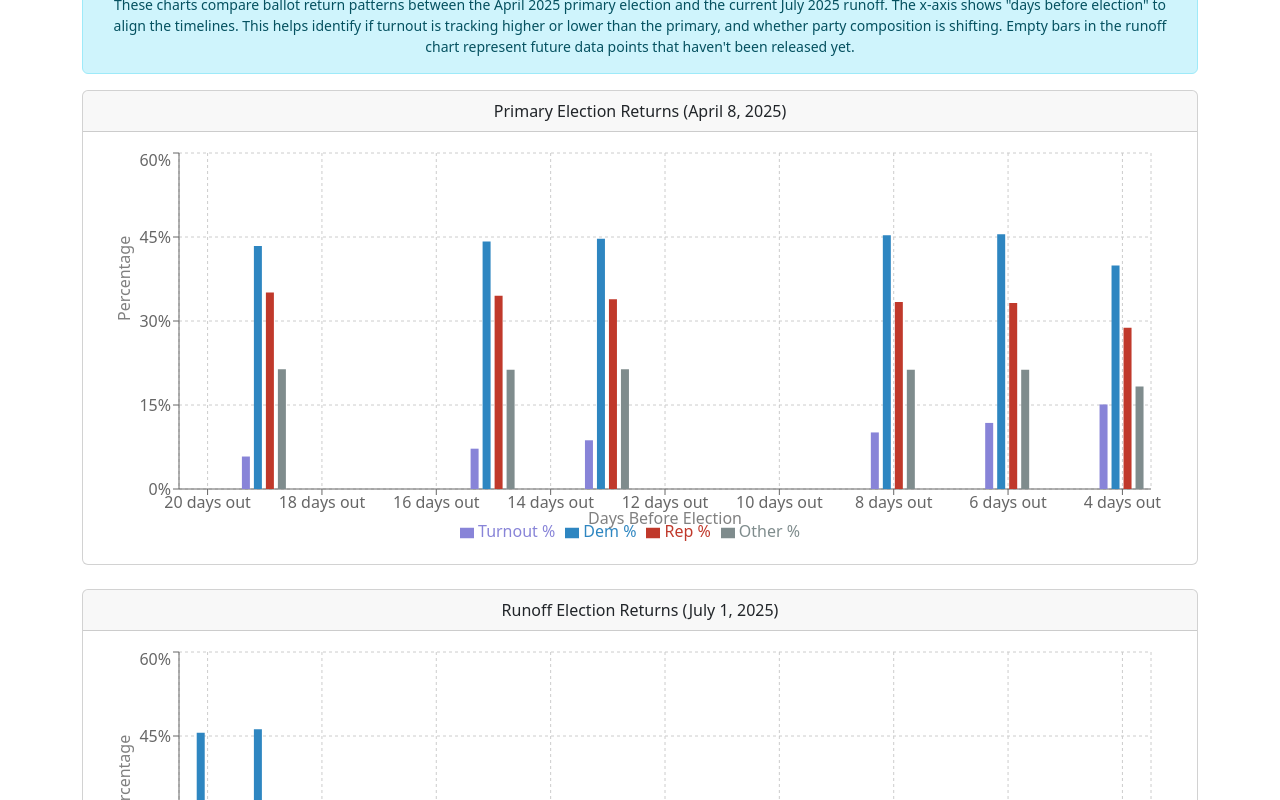
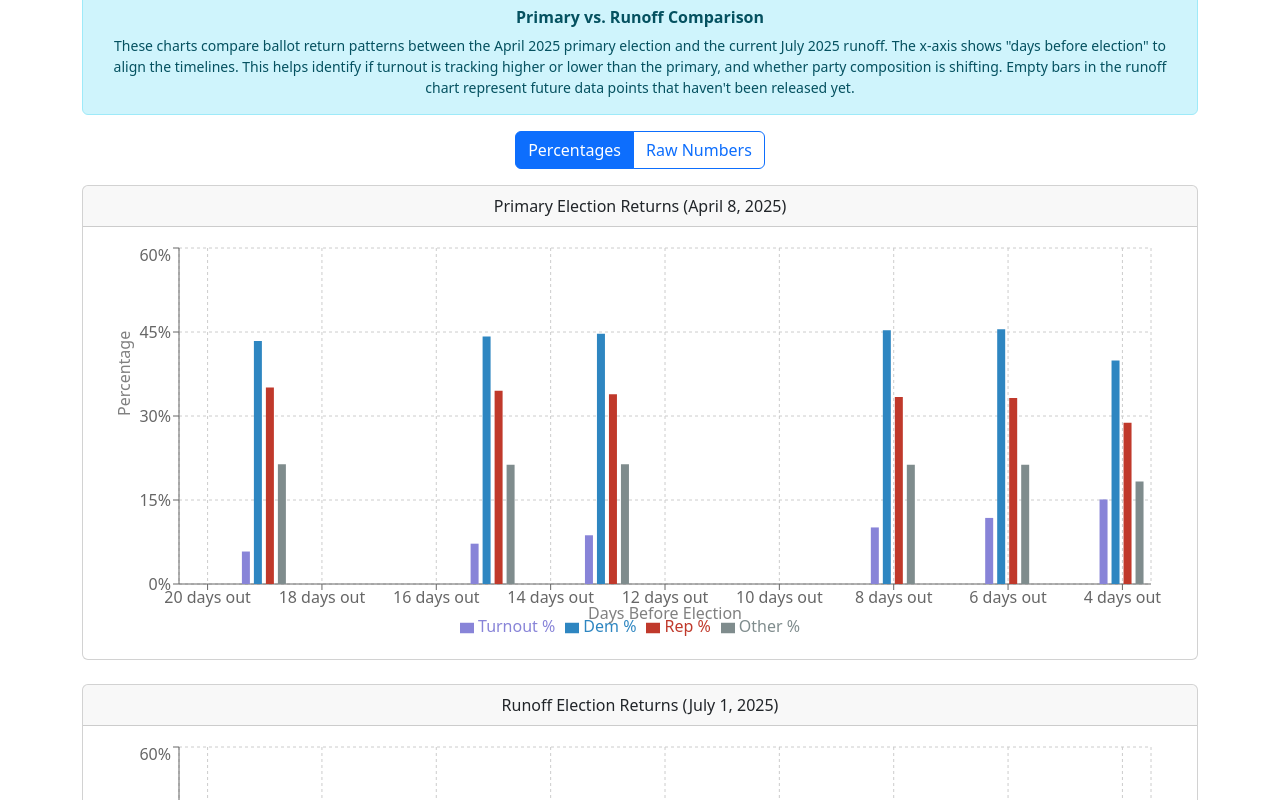
Before and after one commit to mph372/sd-d1-runoff-tracker, a React (Create React App) app: page /ballot-returns in a window 1280 px wide. Shown: the part 1520-2320 px from the top of the page. Built offline with nearby package versions, Linux system fonts and the light colour scheme.

Commit message:
updated ballot returns; added toggle to primary vs general chart

```diff
--- a/src/pages/BallotReturnsDashboard.js
+++ b/src/pages/BallotReturnsDashboard.js
@@ -9,6 +9,7 @@ function BallotReturnsDashboard() {
   const [loading, setLoading] = useState(true);
   const [error, setError] = useState(null);
   const [windowWidth, setWindowWidth] = useState(window.innerWidth);
+  const [showRawNumbers, setShowRawNumbers] = useState(false);
 
   // Track window resize for responsive design
   useEffect(() => {
@@ -166,6 +167,10 @@ function BallotReturnsDashboard() {
       const daysFromElection = Math.ceil((primaryElectionDate - date) / (1000 * 60 * 60 * 24));
       return {
         daysFromElection,
+        total: d.total,
+        dem: d.dem,
+        rep: d.rep,
+        other: d.other,
         'Turnout %': parseFloat((d.total / primaryRegistration.total * 100).toFixed(1)),
         'Dem %': parseFloat((d.dem / d.total * 100).toFixed(1)),
         'Rep %': parseFloat((d.rep / d.total * 100).toFixed(1)),
@@ -180,6 +185,10 @@ function BallotReturnsDashboard() {
       const daysFromElection = Math.ceil((runoffElectionDate - date) / (1000 * 60 * 60 * 24));
       return {
         daysFromElection,
+        total: d.total,
+        dem: d.dem,
+        rep: d.rep,
+        other: d.other,
         'Turnout %': parseFloat((d.total / runoffRegistration.total * 100).toFixed(1)),
         'Dem %': parseFloat((d.dem / d.total * 100).toFixed(1)),
         'Rep %': parseFloat((d.rep / d.total * 100).toFixed(1)),
@@ -209,7 +218,11 @@ function BallotReturnsDashboard() {
         'Turnout %': existingData ? existingData['Turnout %'] : null,
         'Dem %': existingData ? existingData['Dem %'] : null,
         'Rep %': existingData ? existingData['Rep %'] : null,
-        'Other %': existingData ? existingData['Other %'] : null
+        'Other %': existingData ? existingData['Other %'] : null,
+        'Turnout #': existingData ? existingData.total : null,
+        'Dem #': existingData ? existingData.dem : null,
+        'Rep #': existingData ? existingData.rep : null,
+        'Other #': existingData ? existingData.other : null
       };
     });
 
@@ -221,7 +234,11 @@ function BallotReturnsDashboard() {
         'Turnout %': existingData ? existingData['Turnout %'] : null,
         'Dem %': existingData ? existingData['Dem %'] : null,
         'Rep %': existingData ? existingData['Rep %'] : null,
-        'Other %': existingData ? existingData['Other %'] : null
+        'Other %': existingData ? existingData['Other %'] : null,
+        'Turnout #': existingData ? existingData.total : null,
+        'Dem #': existingData ? existingData.dem : null,
+        'Rep #': existingData ? existingData.rep : null,
+        'Other #': existingData ? existingData.other : null
       };
     });
 
@@ -409,6 +426,31 @@ function BallotReturnsDashboard() {
         </p>
       </div>
 
+      {/* Chart Display Toggle */}
+      <div className="mb-3">
+        <div className="btn-group" role="group" aria-label="Chart display options">
+          <input
+            type="radio"
+            className="btn-check"
+            name="chartDisplay"
+            id="percentages"
+            checked={!showRawNumbers}
+            onChange={() => setShowRawNumbers(false)}
+          />
+          <label className="btn btn-outline-primary" htmlFor="percentages">Percentages</label>
+
+          <input
+            type="radio"
+            className="btn-check"
+            name="chartDisplay"
+            id="rawNumbers"
+            checked={showRawNumbers}
+            onChange={() => setShowRawNumbers(true)}
+          />
+          <label className="btn btn-outline-primary" htmlFor="rawNumbers">Raw Numbers</label>
+        </div>
+      </div>
+
       {/* Primary Election Chart */}
       {comparisonData && (
         <div className="card mb-4">
@@ -428,15 +470,18 @@ function BallotReturnsDashboard() {
                     label={{ value: 'Days Before Election', position: 'insideBottom', offset: -5 }}
                   />
                   <YAxis
-                    label={{ value: 'Percentage', angle: -90, position: 'insideLeft' }}
-                    tickFormatter={(value) => `${value}%`}
+                    label={{ value: showRawNumbers ? 'Number of Ballots' : 'Percentage', angle: -90, position: 'insideLeft' }}
+                    tickFormatter={(value) => showRawNumbers ? value.toLocaleString() : `${value}%`}
                   />
-                  <Tooltip formatter={(value) => `${value}%`} />
+                  <Tooltip formatter={(value, name) => {
+                    if (value === null) return ['No data', name];
+                    return showRawNumbers ? [value.toLocaleString(), name] : [`${value}%`, name];
+                  }} />
                   <Legend />
-                  <Bar dataKey="Turnout %" fill="#8884d8" />
-                  <Bar dataKey="Dem %" fill="#2E86C1" />
-                  <Bar dataKey="Rep %" fill="#C0392B" />
-                  <Bar dataKey="Other %" fill="#7F8C8D" />
+                  <Bar dataKey={showRawNumbers ? "Turnout #" : "Turnout %"} fill="#8884d8" />
+                  <Bar dataKey={showRawNumbers ? "Dem #" : "Dem %"} fill="#2E86C1" />
+                  <Bar dataKey={showRawNumbers ? "Rep #" : "Rep %"} fill="#C0392B" />
+                  <Bar dataKey={showRawNumbers ? "Other #" : "Other %"} fill="#7F8C8D" />
                 </BarChart>
               </ResponsiveContainer>
             </div>
@@ -463,20 +508,20 @@ function BallotReturnsDashboard() {
                     label={{ value: 'Days Before Election', position: 'insideBottom', offset: -5 }}
                   />
                   <YAxis
-                    label={{ value: 'Percentage', angle: -90, position: 'insideLeft' }}
-                    tickFormatter={(value) => `${value}%`}
+                    label={{ value: showRawNumbers ? 'Number of Ballots' : 'Percentage', angle: -90, position: 'insideLeft' }}
+                    tickFormatter={(value) => showRawNumbers ? value.toLocaleString() : `${value}%`}
                   />
                   <Tooltip
                     formatter={(value, name) => {
                       if (value === null) return ['No data yet', name];
-                      return [`${value}%`, name];
+                      return showRawNumbers ? [value.toLocaleString(), name] : [`${value}%`, name];
                     }}
                   />
                   <Legend />
-                  <Bar dataKey="Turnout %" fill="#8884d8" />
-                  <Bar dataKey="Dem %" fill="#2E86C1" />
-                  <Bar dataKey="Rep %" fill="#C0392B" />
-                  <Bar dataKey="Other %" fill="#7F8C8D" />
+                  <Bar dataKey={showRawNumbers ? "Turnout #" : "Turnout %"} fill="#8884d8" />
+                  <Bar dataKey={showRawNumbers ? "Dem #" : "Dem %"} fill="#2E86C1" />
+                  <Bar dataKey={showRawNumbers ? "Rep #" : "Rep %"} fill="#C0392B" />
+                  <Bar dataKey={showRawNumbers ? "Other #" : "Other %"} fill="#7F8C8D" />
                 </BarChart>
               </ResponsiveContainer>
             </div>
```
Also changed, not shown: public/data/ballot_returns/master_returns.csv.
